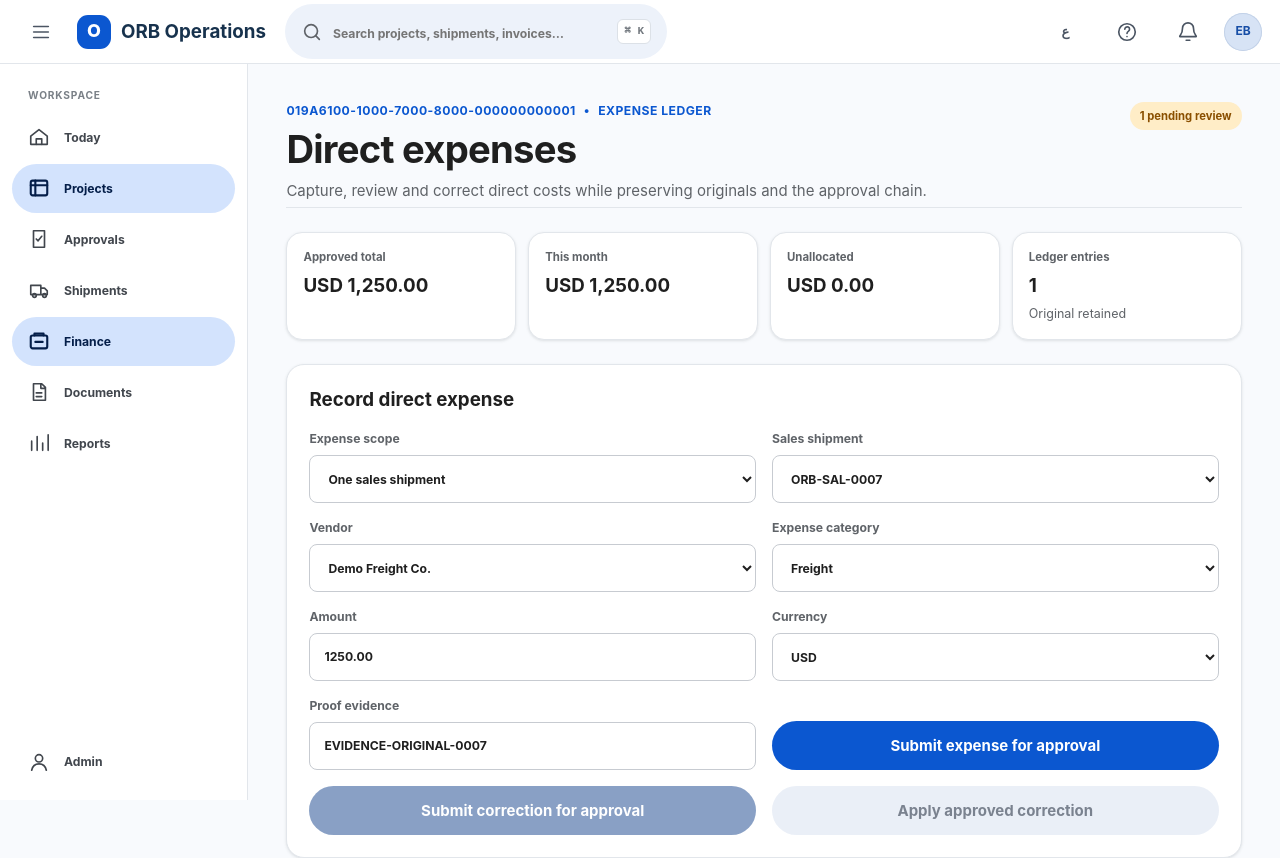
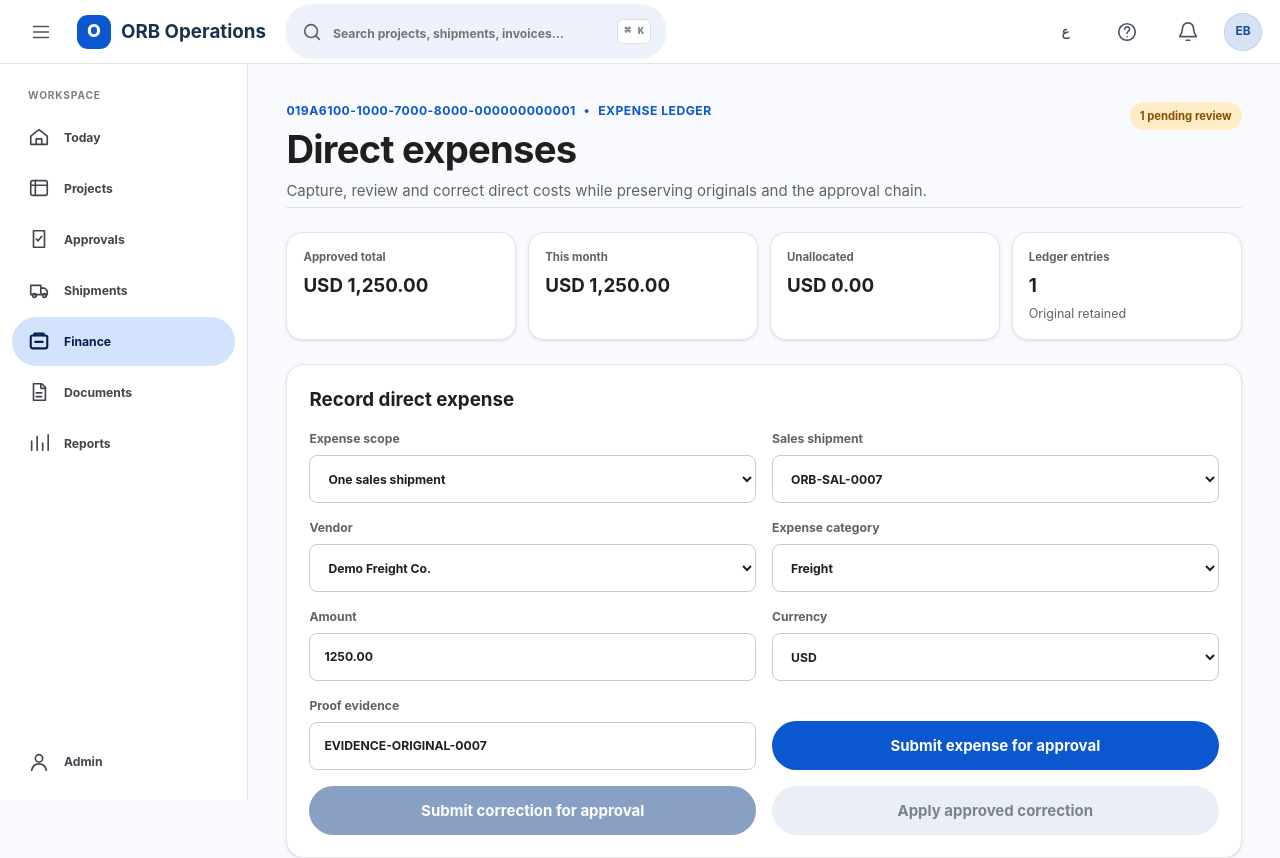
Before and after one commit to EslamHamed2017/orb-system, a Next.js app: page /projects/019a6100-1000-7000-8000-000000000001/expenses in a window 1280 px wide. Shown: the top 858 px of the page. Built offline with nearby package versions, Linux system fonts and the light colour scheme.

Commit message:
fix(ui): polish navigation state and file controls

```diff
--- a/src/ui/navigation/AppNavigation.tsx
+++ b/src/ui/navigation/AppNavigation.tsx
@@ -47,6 +47,8 @@ export function AppNavigation({ children }: { readonly children: ReactNode }) {
   const moreRef = useRef<HTMLButtonElement>(null);
   const suffix = `?locale=${locale}`;
   const label = (english: string, arabic: string) => locale === "ar" ? arabic : english;
+  const specializedProjectSection = /\/(shipments|money|expenses|statements|profit)(?:\/|$)/.test(pathname);
+  const projectsCurrent = pathname.startsWith("/projects") && !specializedProjectSection;
 
   useLayoutEffect(() => {
     document.documentElement.lang = locale;
@@ -58,7 +60,7 @@ export function AppNavigation({ children }: { readonly children: ReactNode }) {
 
   const primaryLinks = <>
     <NavLink href={`/${suffix}`} label={copy.today} current={pathname === "/"} icon="today" />
-    <NavLink href={`/projects${suffix}`} label={copy.projects} current={pathname.startsWith("/projects")} icon="projects" />
+    <NavLink href={`/projects${suffix}`} label={copy.projects} current={projectsCurrent} icon="projects" />
     <NavLink href={`/approvals${suffix}`} label={copy.approvals} current={pathname === "/approvals"} icon="approvals" />
   </>;
 
--- a/src/ui/theme/tokens.css
+++ b/src/ui/theme/tokens.css
@@ -54,6 +54,9 @@ input, select, textarea { background: var(--orb-color-surface-bright); border: 1
 input:hover, select:hover, textarea:hover { border-color: var(--orb-color-on-surface-variant); }
 input:focus, select:focus, textarea:focus { border-color: var(--orb-color-primary); box-shadow: inset 0 0 0 1px var(--orb-color-primary); }
 textarea { min-block-size: 104px; resize: vertical; }
+input[type="file"] { color: var(--orb-color-on-surface-variant); padding: 6px; }
+input[type="file"]::file-selector-button { background: var(--orb-color-primary-container); border: 0; border-radius: var(--orb-shape-pill); color: var(--orb-color-on-primary-container); cursor: pointer; font: var(--orb-type-label); margin-inline-end: 12px; min-block-size: 36px; padding: 0 14px; }
+input[type="file"]::file-selector-button:hover { background: color-mix(in srgb, var(--orb-color-primary) 18%, var(--orb-color-primary-container)); }
 label { color: var(--orb-color-on-surface-variant); font-size: .8125rem; font-weight: 650; }
 label > input, label > select, label > textarea { display: block; inline-size: 100%; margin-block-start: 6px; }
 fieldset { background: var(--orb-color-surface-bright); border: 1px solid var(--orb-color-outline-variant); border-radius: var(--orb-shape-large); margin: 0; min-inline-size: 0; padding: var(--orb-space-6); }
```
